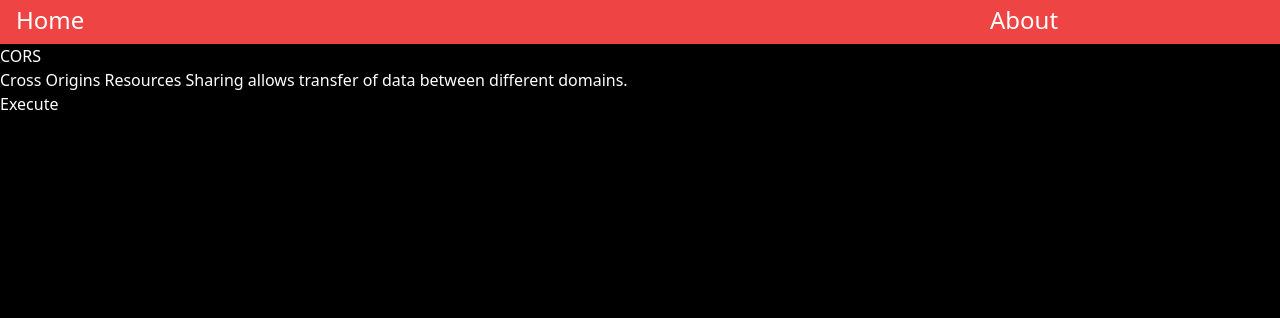
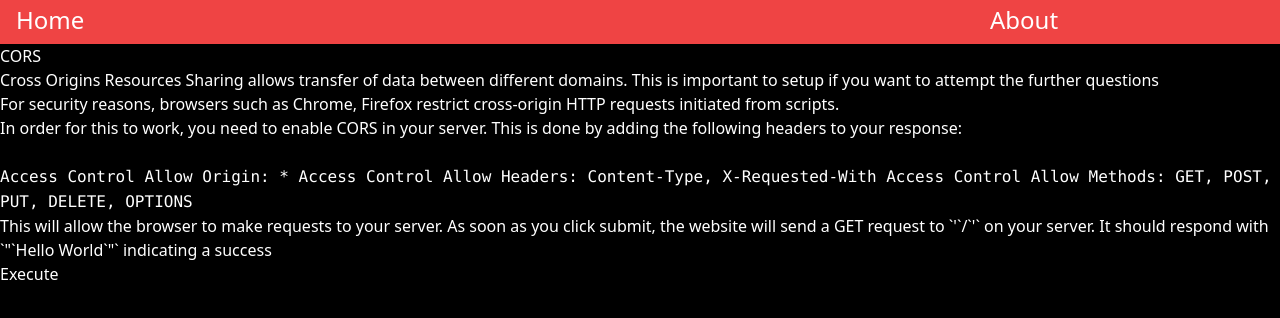
Before and after one commit to ananth243/web-dev-concepts, a Next.js app: page /cors in a window 1280 px wide. Shown: the top 318 px of the page. Built offline with nearby package versions, Linux system fonts and the light colour scheme.

Commit message:
Added base for cors

```diff
--- a/pages/api/hello.js
+++ b/pages/api/[id].js
@@ -1,5 +1,5 @@
 // Next.js API route support: https://nextjs.org/docs/api-routes/introduction
 
 export default function handler(req, res) {
-  res.status(200).json({ name: 'John Doe' })
-}
+    res.status(200).json({ name: 'John Doe says ' +  req.query.id});
+  }
--- a/pages/cors.js
+++ b/pages/cors.js
@@ -1,14 +1,16 @@
 import Navbar from "../components/Navbar";
+import { get } from "axios";
 
 export default function Cors() {
-  async function execute(){
+  async function execute() {
+    const url = localStorage.getItem("url");
     try {
-      const response = await get(url);
+      const response = await get(url + "/cors");
+      console.log(response);
       if (response.status === 200 && response.data === "Hello World") {
         return true;
-      } else return false
+      } else throw Error("Invalid fields sent");
     } catch (error) {
-      //Do something with the error
       console.log(error);
     }
   }
@@ -19,9 +21,31 @@ export default function Cors() {
         <h1>CORS</h1>
         <p>
           Cross Origins Resources Sharing allows transfer of data between
-        different domains.
+          different domains. This is important to setup if you want to attempt
+          the further questions
         </p>
-      <button onClick={()=>{execute()}}>Execute</button>
+        <p>
+          For security reasons, browsers such as Chrome, Firefox restrict
+          cross-origin HTTP requests initiated from scripts.
+        </p>
+        <p>
+          In order for this to work, you need to enable CORS in your server.
+          This is done by adding the following headers to your response:
+          <br />
+          <br />
+          <code>
+            Access Control Allow Origin: * Access Control Allow Headers:
+            Content-Type, X-Requested-With Access Control Allow Methods: GET,
+            POST, PUT, DELETE, OPTIONS
+          </code>
+        </p>
+        <p>
+          This will allow the browser to make requests to your server. As soon
+          as you click submit, the website will send a GET request to
+          `&apos;`/`&apos;` on your server. It should respond with `&quot;`Hello
+          World`&quot;` indicating a success
+        </p>
+        <button onClick={() => execute()}>Execute</button>
       </div>
     </>
   );
```
Lines whose indentation alone changed are shown as unchanged.
